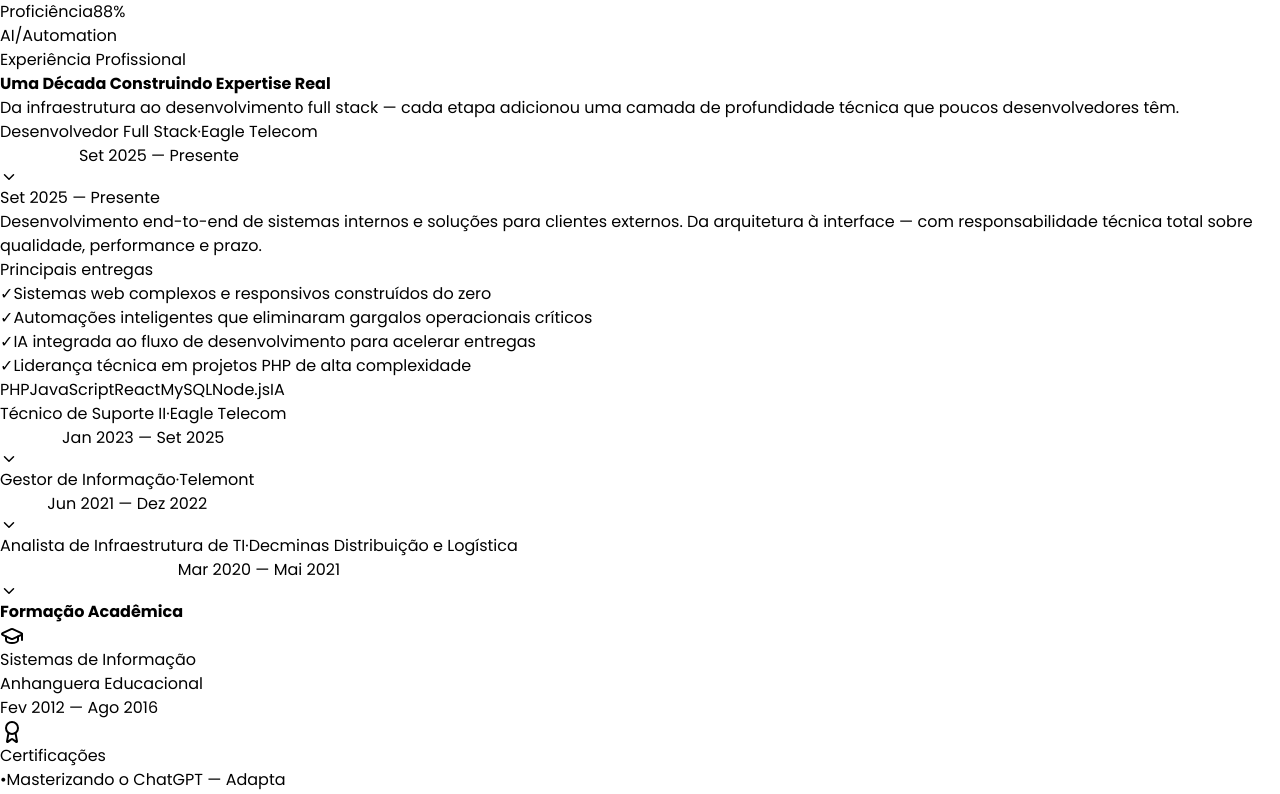
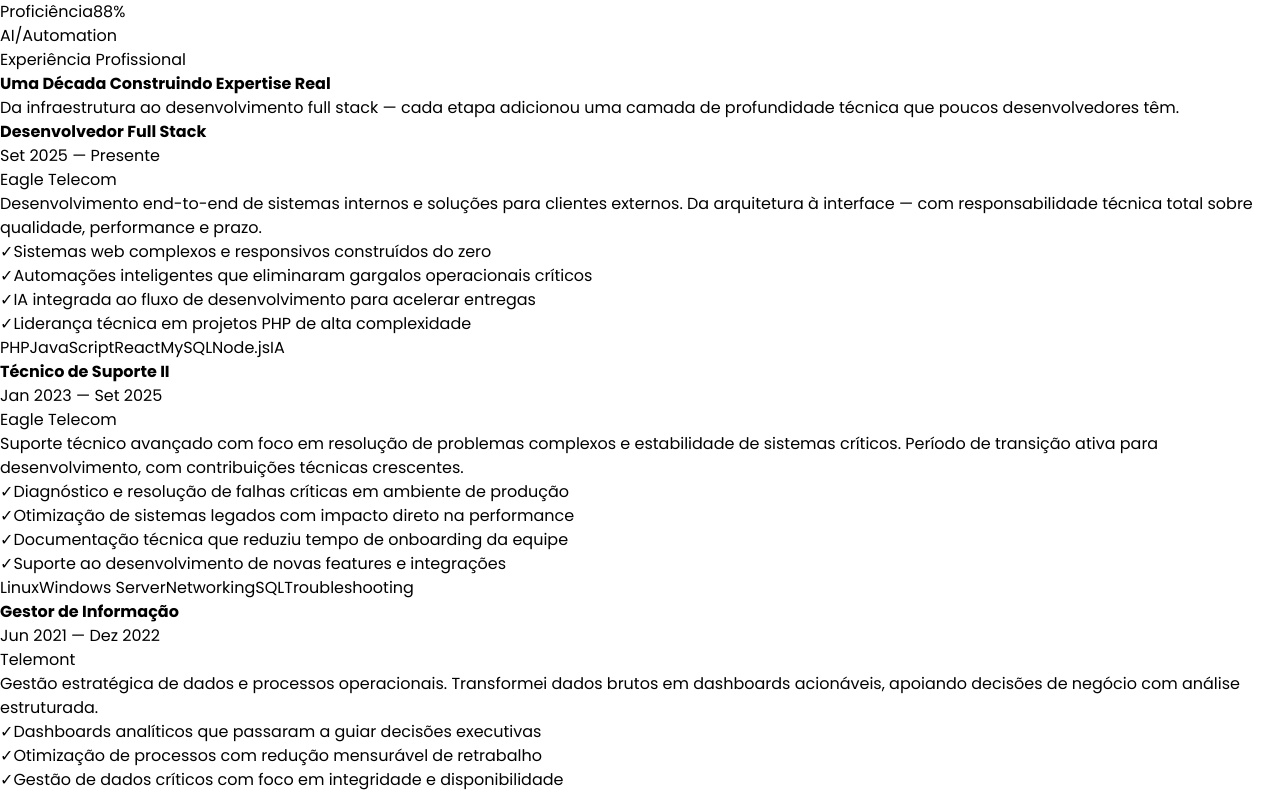
Before and after one commit to lucasandrefernando/lucas-portfolio, a React (Vite) app in the folder client/: page / in a window 1280 px wide. Shown: the part 4405-5199 px from the top of the page. Built offline with nearby package versions, Linux system fonts and the light colour scheme; no server answers.

Commit message:
feat: redesign experience section with vertical timeline layout

```diff
--- a/client/src/components/ExperienceSection.tsx
+++ b/client/src/components/ExperienceSection.tsx
@@ -1,6 +1,5 @@
 import { useState, useEffect } from 'react';
-import { ChevronDown, GraduationCap, Award } from 'lucide-react';
-import { AnimatePresence, motion } from 'framer-motion';
+import { GraduationCap, Award } from 'lucide-react';
 import ScrollReveal from './ScrollReveal';
 
 interface Experience {
@@ -85,7 +84,6 @@
 export default function ExperienceSection() {
   const [experiences, setExperiences] = useState<Experience[]>(FALLBACK_EXPERIENCES);
   const [education, setEducation] = useState<EducationItem[]>(FALLBACK_EDUCATION);
-  const [openIndex, setOpenIndex] = useState<number>(0);
 
   useEffect(() => {
     fetch('/api/portfolio/experiences')
@@ -102,14 +100,12 @@
   const degrees = education.filter((e) => e.type === 'degree');
   const certifications = education.filter((e) => e.type === 'certification');
 
-  const toggle = (i: number) => setOpenIndex(openIndex === i ? -1 : i);
-
   return (
     <section id="experiencia" className="py-20 px-4 sm:px-6 lg:px-8 bg-white">
       <div className="max-w-3xl mx-auto">
 
         {/* Header */}
-        <ScrollReveal className="text-center mb-12">
+        <ScrollReveal className="text-center mb-14">
           <span className="inline-block px-4 py-2 bg-blue-100 text-blue-700 rounded-full text-sm font-semibold mb-4">
             Experiência Profissional
           </span>
@@ -119,51 +115,40 @@
           </p>
         </ScrollReveal>
 
-        {/* Accordion */}
-        <ScrollReveal delay={0.1}>
-          <div className="divide-y divide-gray-100 border border-gray-200 rounded-2xl overflow-hidden">
-            {experiences.map((exp, index) => {
-              const isOpen = openIndex === index;
-              return (
-                <div key={index}>
-                  <button
-                    onClick={() => toggle(index)}
-                    className="w-full flex items-center justify-between gap-4 px-6 py-5 text-left hover:bg-gray-50 transition-colors"
-                  >
-                    <div className="flex items-center gap-4 min-w-0">
-                      <div className={`w-2 h-2 rounded-full shrink-0 ${index === 0 ? 'bg-blue-500' : 'bg-gray-300'}`} />
-                      <div className="min-w-0">
-                        <span className="font-semibold text-gray-900">{exp.position}</span>
-                        <span className="text-gray-400 mx-2">·</span>
-                        <span className="text-gray-600">{exp.company}</span>
+        {/* Timeline */}
+        <div className="relative">
+          {/* Vertical line */}
+          <div className="absolute left-[7px] top-2 bottom-2 w-px bg-gradient-to-b from-blue-500 via-blue-300 to-gray-200" />
+
+          <div className="space-y-10">
+            {experiences.map((exp, index) => (
+              <ScrollReveal key={index} delay={index * 0.1}>
+                <div className="flex gap-6">
+                  {/* Dot */}
+                  <div className="relative shrink-0 mt-1">
+                    <div className={`w-4 h-4 rounded-full border-2 ${
+                      index === 0
+                        ? 'bg-blue-500 border-blue-500 shadow-[0_0_0_4px_rgba(59,130,246,0.15)]'
+                        : 'bg-white border-gray-300'
+                    }`} />
                   </div>
+
+                  {/* Content */}
+                  <div className="flex-1 pb-2">
+                    {/* Role + Period */}
+                    <div className="flex flex-wrap items-baseline justify-between gap-2 mb-0.5">
+                      <h3 className="text-lg font-bold text-gray-900">{exp.position}</h3>
+                      <span className="text-sm text-gray-400 font-medium shrink-0">{exp.period}</span>
                     </div>
-                    <div className="flex items-center gap-3 shrink-0">
-                      <span className="text-sm text-gray-400 hidden sm:block">{exp.period}</span>
-                      <ChevronDown
-                        size={18}
-                        className={`text-gray-400 transition-transform duration-300 ${isOpen ? 'rotate-180' : ''}`}
-                      />
-                    </div>
-                  </button>
 
-                  <AnimatePresence initial={false}>
-                    {isOpen && (
-                      <motion.div
-                        key="content"
-                        initial={{ height: 0, opacity: 0 }}
-                        animate={{ height: 'auto', opacity: 1 }}
-                        exit={{ height: 0, opacity: 0 }}
-                        transition={{ duration: 0.3, ease: 'easeInOut' }}
-                        className="overflow-hidden"
-                      >
-                        <div className="px-6 pb-6 pt-1 bg-gray-50 border-t border-gray-100">
-                          <p className="text-sm text-blue-600 font-medium mb-4 sm:hidden">{exp.period}</p>
-                          <p className="text-gray-600 leading-relaxed mb-5">{exp.description}</p>
+                    {/* Company */}
+                    <p className="text-sm font-semibold text-blue-600 mb-3">{exp.company}</p>
 
-                          <div className="mb-5">
-                            <p className="text-xs font-bold text-gray-400 uppercase tracking-widest mb-3">Principais entregas</p>
-                            <ul className="space-y-2">
+                    {/* Description */}
+                    <p className="text-gray-600 text-sm leading-relaxed mb-4">{exp.description}</p>
+
+                    {/* Highlights */}
+                    <ul className="space-y-1.5 mb-4">
                       {exp.highlights.map((h, i) => (
                         <li key={i} className="flex items-start gap-2 text-sm text-gray-700">
                           <span className="text-blue-500 mt-0.5 shrink-0">✓</span>
@@ -171,27 +156,24 @@
                         </li>
                       ))}
                     </ul>
-                          </div>
 
-                          <div className="flex flex-wrap gap-2">
+                    {/* Technologies */}
+                    <div className="flex flex-wrap gap-1.5">
                       {exp.technologies.map((tech, i) => (
-                              <span key={i} className="px-2.5 py-1 bg-white border border-gray-200 text-gray-600 rounded-md text-xs font-medium">
+                        <span key={i} className="px-2.5 py-1 bg-gray-100 text-gray-600 rounded-md text-xs font-medium">
                           {tech}
                         </span>
                       ))}
                     </div>
                   </div>
-                      </motion.div>
-                    )}
-                  </AnimatePresence>
-                </div>
-              );
-            })}
                 </div>
               </ScrollReveal>
+            ))}
+          </div>
+        </div>
 
         {/* Education */}
-        <ScrollReveal delay={0.2} className="mt-16 pt-12 border-t border-gray-100">
+        <ScrollReveal delay={0.15} className="mt-16 pt-12 border-t border-gray-100">
           <h3 className="text-xl font-bold text-gray-900 mb-6">Formação Acadêmica</h3>
 
           <div className="space-y-4">
```
Lines whose indentation alone changed are shown as unchanged.
